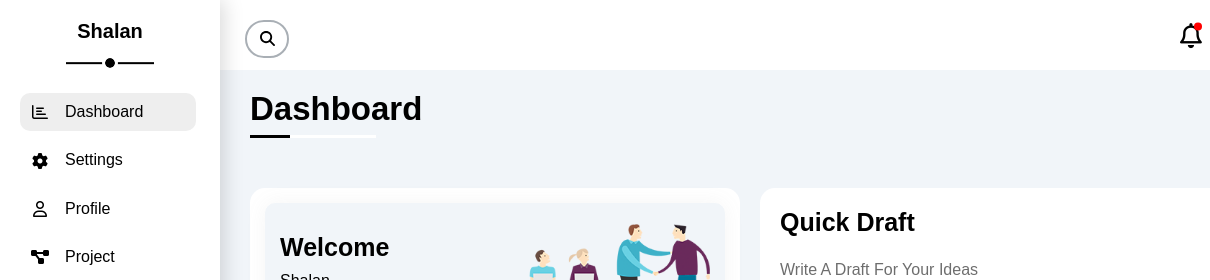
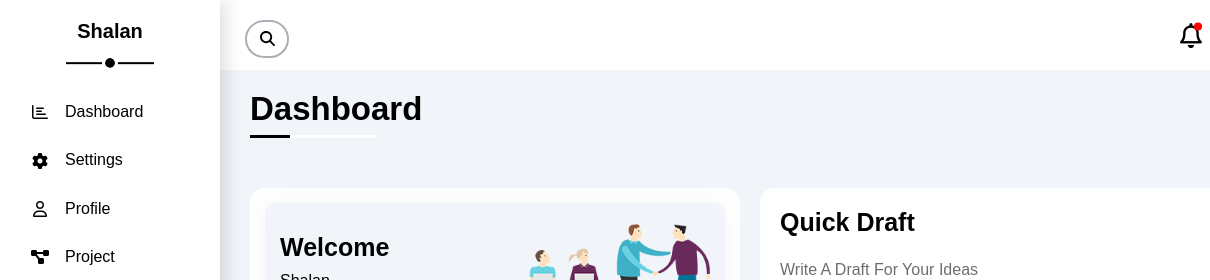
Before and after one commit to mohamed1shalan/moahemdshalanpro5, a plain HTML site: page index.html in a window 1280 px wide. Shown: the top 280 px of the page, 0-1210 px from the left. Drawn offline with Linux system fonts and the light colour scheme; files whose address does not match are found by name; a web font is replaced by a local one.

Commit message:
Update home.css

```diff
--- a/css/home.css
+++ b/css/home.css
@@ -164,9 +164,7 @@ header i{
     padding: 10px 10px ;
     background-color: 0;
 }
-.leftbar-mainue li:first-child{
-    background-color:var(--main-background) ;
-}
+
 .leftbar-mainue li a p{
     padding: 0 0 0 15px;
 }
```
